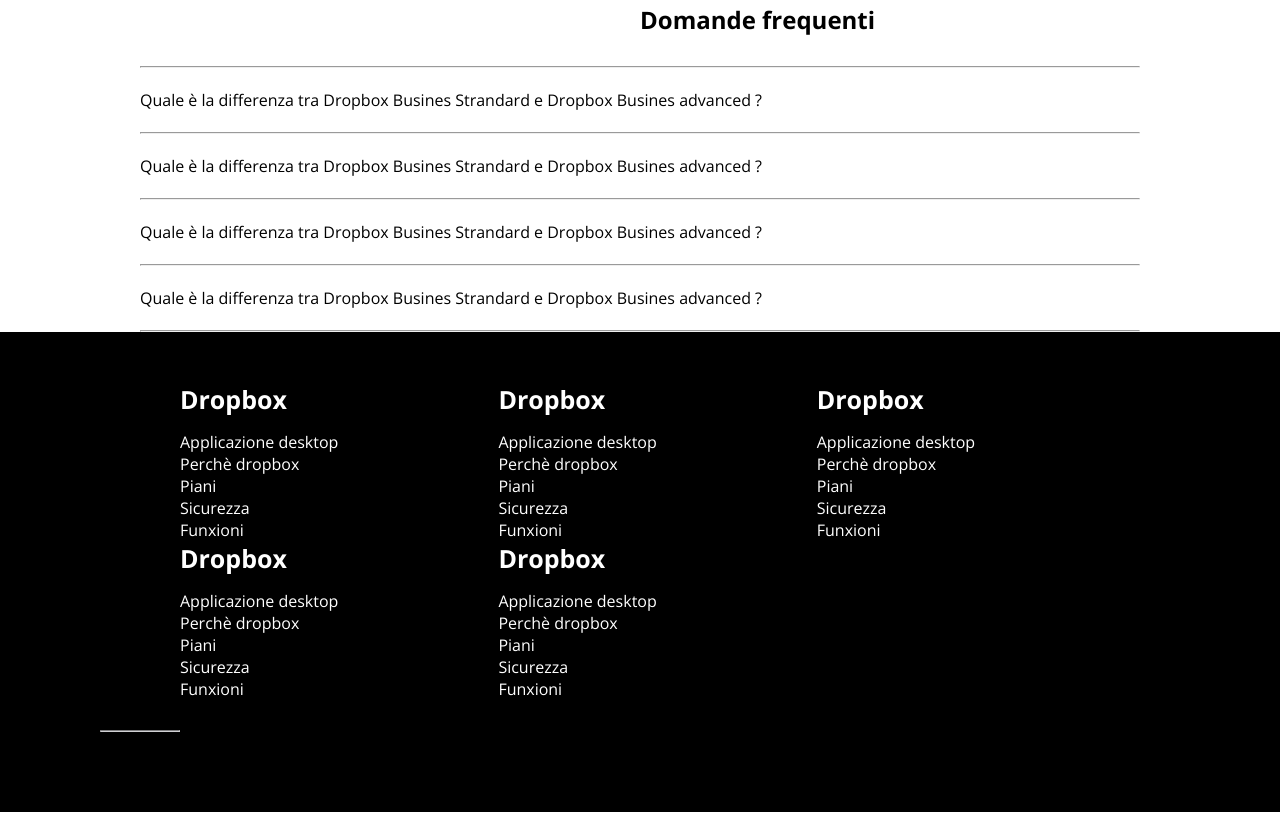
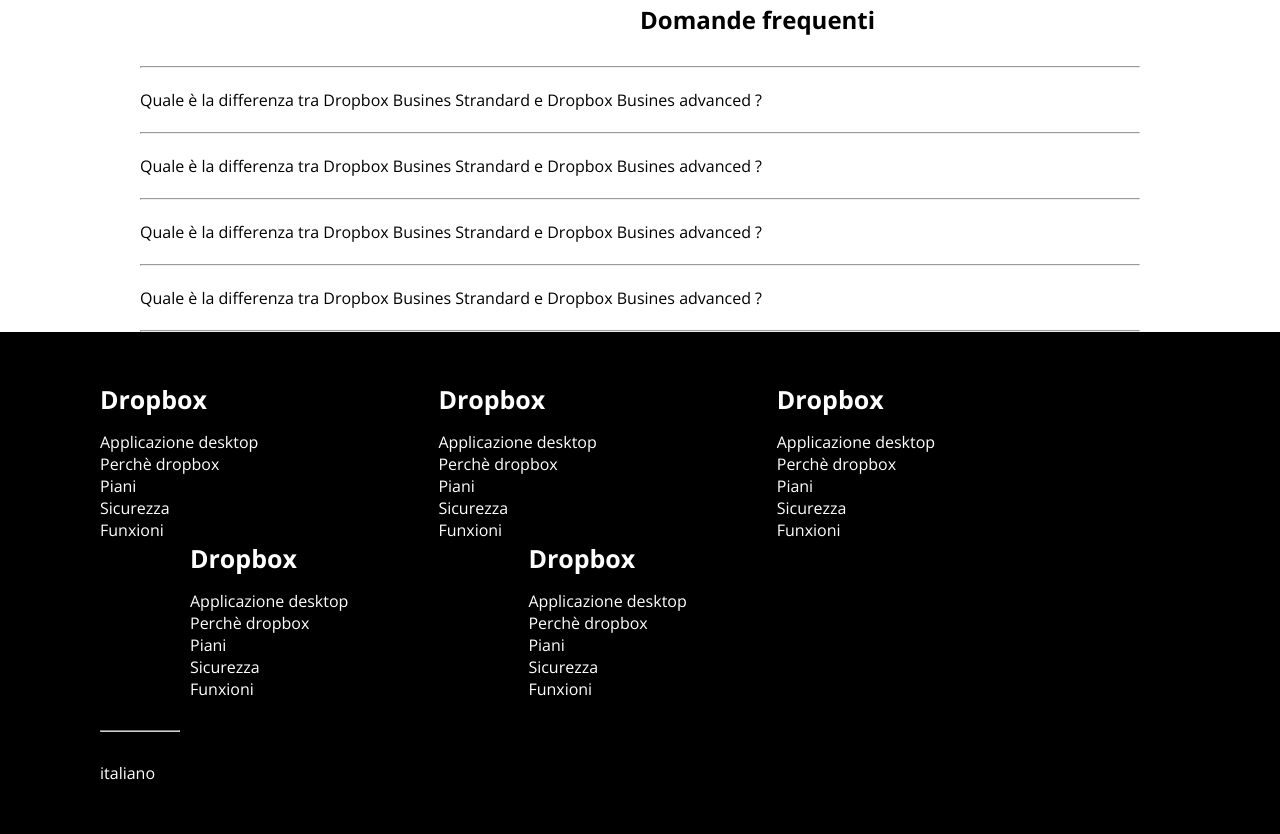
Before and after one commit to Simone-De-Santis/htmlcss-dropbox, a plain HTML site: page index.html in a window 1280 px wide. Shown: the part 5140-5974 px from the top of the page. Before the commit the page ends 5952 px from the top, so only its background shows below. Drawn offline with nearby package versions, Linux system fonts and the light colour scheme.

Commit message:
fine esercizio

```diff
--- a/index.html
+++ b/index.html
@@ -350,7 +350,7 @@
         <footer>
             <div class="container-footer aline-text-left ">
                 <div class="row-list clearfix">
-                    <ol class="col">
+                    <ol class="col " id="firstcol">
                         <li class="title-list-footer"> Dropbox</li>
                         <li>Applicazione desktop</li>
                         <li>Perchè dropbox</li>
@@ -392,6 +392,7 @@
                     </ol>
                 </div>
                 <hr class="hr-coll">
+                <span>italiano</span>
             </div>
 
 
--- a/style/style.css
+++ b/style/style.css
@@ -344,9 +344,12 @@
     padding: 50px 100px;
 }
 .container-footer .row-list .col{
-    padding: 0px 80px;
+    padding: 0px 90px;
 }
+#firstcol{
+    padding: 0 90px 0 0;
 
+}
 .container-footer .title-list-footer{
     margin-bottom: 15px;
     font-size: 25px;
```
